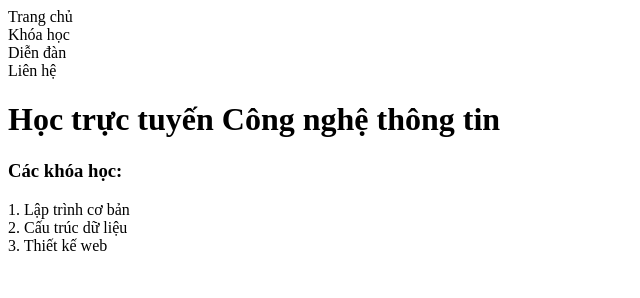
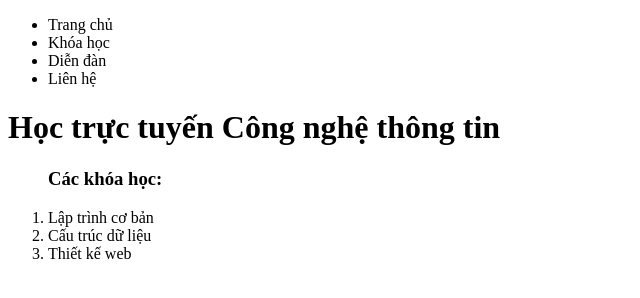
Before and after one commit to AnhTuan746/anhtuan02, a plain HTML site: page index.html in a window 1280 px wide. Shown: the whole page, without its empty margins (0-640 px from the left). Drawn offline with Linux system fonts and the light colour scheme.

Commit message:
Update index.html

```diff
--- a/index.html
+++ b/index.html
@@ -2,16 +2,17 @@
 <html lang="vi">
 <head>
     <meta charset="UTF-8">
-    <title>Học trực tuyến CNTT</title>
+    <title>Học trực tuyến</title>
 </head>
 <body>
 
-
 <div id="vung1">
-    <div>Trang chủ</div>
-    <div>Khóa học</div>
-    <div>Diễn đàn</div>
-    <div>Liên hệ</div>
+    <ul>
+        <li>Trang chủ</li>
+        <li>Khóa học</li>
+        <li>Diễn đàn</li>
+        <li>Liên hệ</li>
+    <ul>
 </div>
 
 <div id="vung2">
@@ -20,12 +21,13 @@
         <h1>Học trực tuyến Công nghệ thông tin</h1>
     </div>
 
-    <div>
-        <h3>Các khóa học:</h3>
+        <ol>
+            <h3>Các khóa học:</h3>
 
-        <div>1. Lập trình cơ bản</div>
-        <div>2. Cấu trúc dữ liệu</div>
-        <div>3. Thiết kế web</div>
+            <li>Lập trình cơ bản</li>
+            <li>Cấu trúc dữ liệu</li>
+            <li>Thiết kế web</li>
+        </ol>
     </div>
 
 </div>
```
